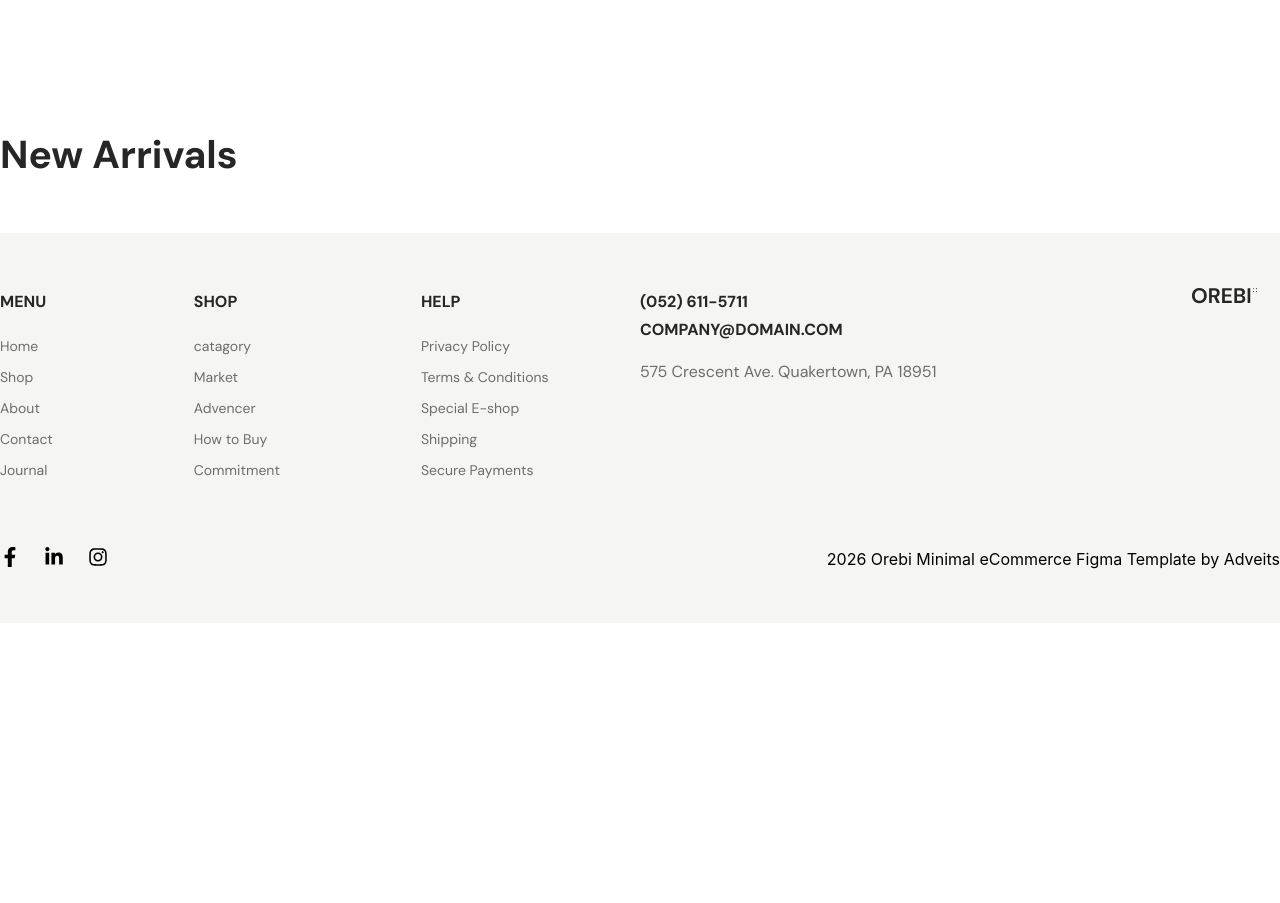
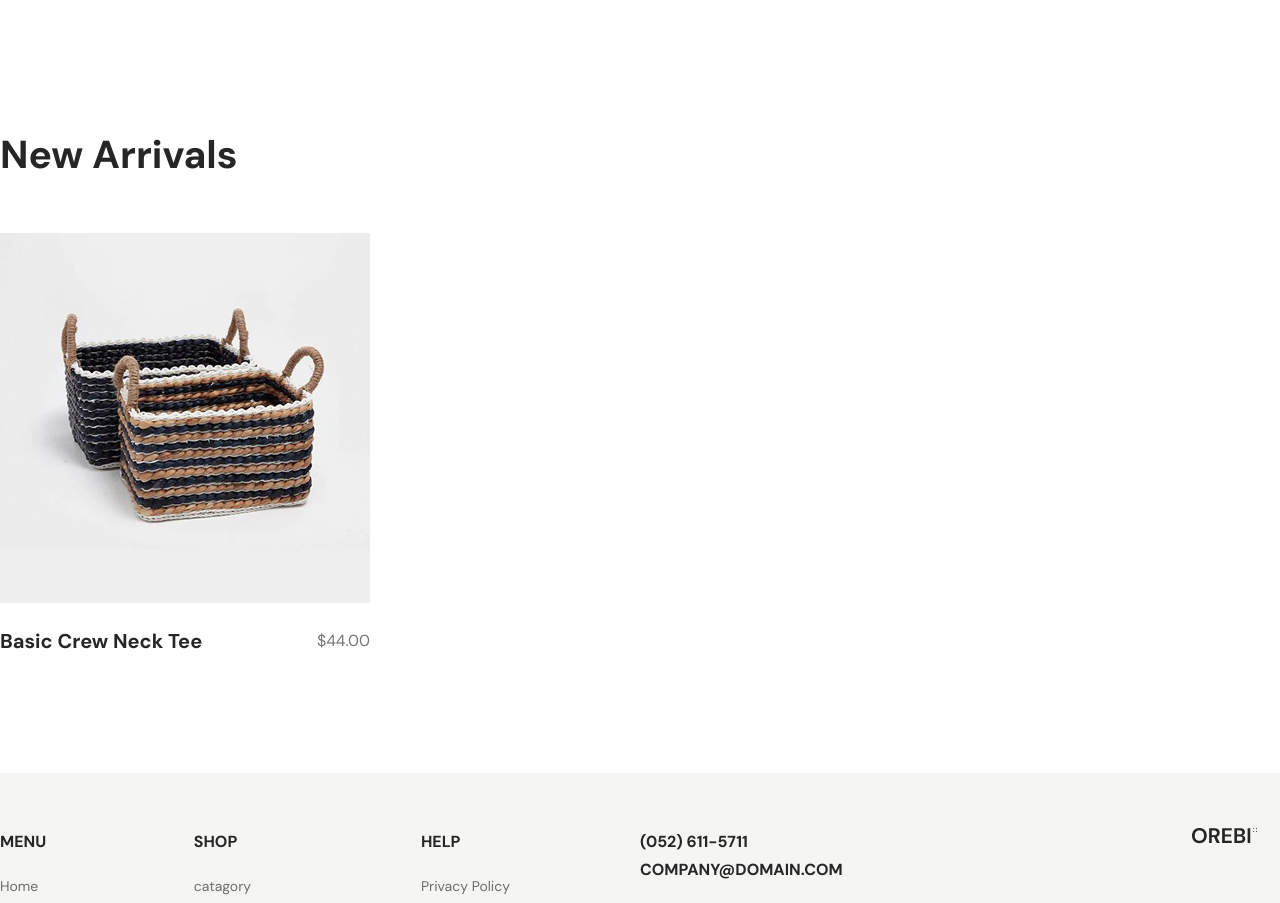
Before and after one commit to dev-abirhossen/Orebi, a React (Vite) app: page / in a window 1280 px wide. Shown: the part 1632-2535 px from the top of the page. Before the commit the page ends 2255 px from the top, so only its background shows below. Built offline with nearby package versions, Linux system fonts and the light colour scheme.

Commit message:
product card creating, desing & Componets create

```diff
--- /dev/null
+++ b/src/components/common/ProductCardBox.jsx
@@ -0,0 +1,19 @@
+
+import React from 'react'
+import Image from '../ui/Image'
+
+const ProductCardBox = ({img, alt, productName, productPrice}) => {
+    return (
+        <div className='w-92.5 mt-12 '>
+            <div className='h-92.5 bg-green-400'>
+                <Image src={img} alt={alt}/>
+            </div>
+            <div className='flex justify-between items-center mt-6 mb-11.25'>
+                <h4 className='font-bold font-DMSans text-primary text-xl'>{productName}</h4>
+                <span className='font-normal font-DMSans text-base text-gray3'>{productPrice}</span>
+            </div>
+        </div>
+    )
+}
+
+export default ProductCardBox
--- a/src/components/pages/home/ProductCard.jsx
+++ b/src/components/pages/home/ProductCard.jsx
@@ -1,11 +1,13 @@
 import React from 'react'
 import Container from '../../common/Container'
-
+import ProductCardImg from '../../../assets/images/cardimg.jpg'
+import ProductCardBox from '../../common/ProductCardBox'
 const ProductCard = () => {
   return (
-    <section className='mt-32 mb-12 '>
+    <section className='mt-32 mb-29.5 '>
         <Container>
             <h3 className='font-DMSans font-bold text-[39px] text-primary'>New Arrivals</h3>
+            <ProductCardBox img={ProductCardImg} alt={"ProductImg"} productName={"Basic Crew Neck Tee"} productPrice={"$44.00"}/>
         </Container>
     </section>
 
```
Also changed, not shown: src/assets/images/cardImg.jpg (added).
